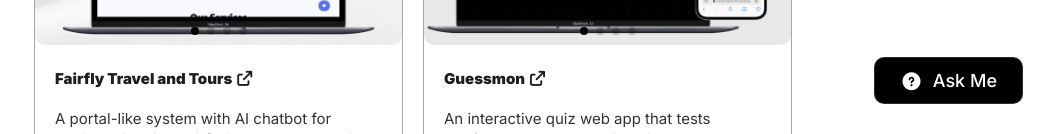
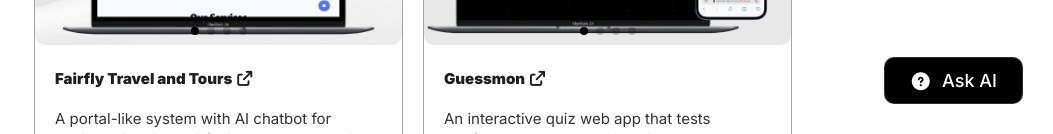
Before and after one commit to Reimier/portfolio-V1, a React (Vite) app: page / in a window 1280 px wide. Shown: the part 666-800 px from the top of the page, without its empty margins (227-1280 px from the left). Built offline with nearby package versions, Linux system fonts and the light colour scheme.

Commit message:
fix: update portfolio site

```diff
--- a/index.html
+++ b/index.html
@@ -6,7 +6,7 @@
     <link rel="stylesheet" href="https://fonts.googleapis.com/css2?family=Inter:wght@400;500;600;700;900&display=swap">
     <link rel="stylesheet" href="https://cdnjs.cloudflare.com/ajax/libs/font-awesome/7.0.1/css/all.min.css" integrity="sha512-2SwdPD6INVrV/lHTZbO2nodKhrnDdJK9/kg2XD1r9uGqPo1cUbujc+IYdlYdEErWNu69gVcYgdxlmVmzTWnetw==" crossorigin="anonymous" referrerpolicy="no-referrer" />
     <meta name="viewport" content="width=device-width, initial-scale=1.0" />
-    <title>Reimier Reyes - Web Developer</title>
+    <title>Reimier Reyes — Web Developer</title>
   </head>
   <body>
     <div id="root"></div>
--- a/src/components/Chatbot/Chatbot.jsx
+++ b/src/components/Chatbot/Chatbot.jsx
@@ -77,7 +77,7 @@
       {!isOpen && (
         <button onClick={() => setIsOpen(true)} className="chatbot-launcher">
           <i class="fa-solid fa-circle-question"></i>
-          <span>Ask Me</span>
+          <span>Ask AI</span>
         </button>
       )}
 
--- a/src/components/Navbar/navbar.css
+++ b/src/components/Navbar/navbar.css
@@ -54,6 +54,7 @@
 
 nav a:hover {
   transform: translateY(-3px);
+  font-weight: 600;
   transition: 0.3s;
 }
 
```
